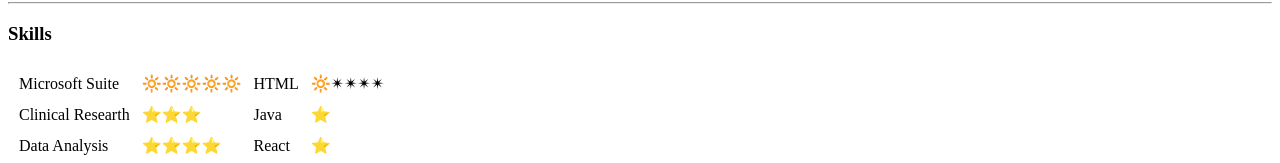
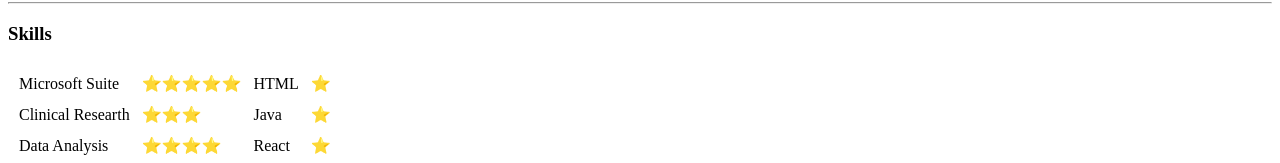
Before and after one commit to maxhemmerich/CV, a plain HTML site: page index.html in a window 1280 px wide. Shown: the part 531-694 px from the top of the page. Drawn offline with Linux system fonts and the light colour scheme.

Commit message:
Update index.html

```diff
--- a/index.html
+++ b/index.html
@@ -49,9 +49,9 @@
         <body>
             <tr>
                 <td>Microsoft Suite</td>
-                <td>🔆🔆🔆🔆🔆</td>
+                <td>⭐️⭐️⭐️⭐️⭐️</td>
                 <td>HTML</td>
-                <td>🔆✴✴✴✴</td>
+                <td>⭐️</td>
             </tr>
             <tr>
                 <td>Clinical Researth</td>
```
